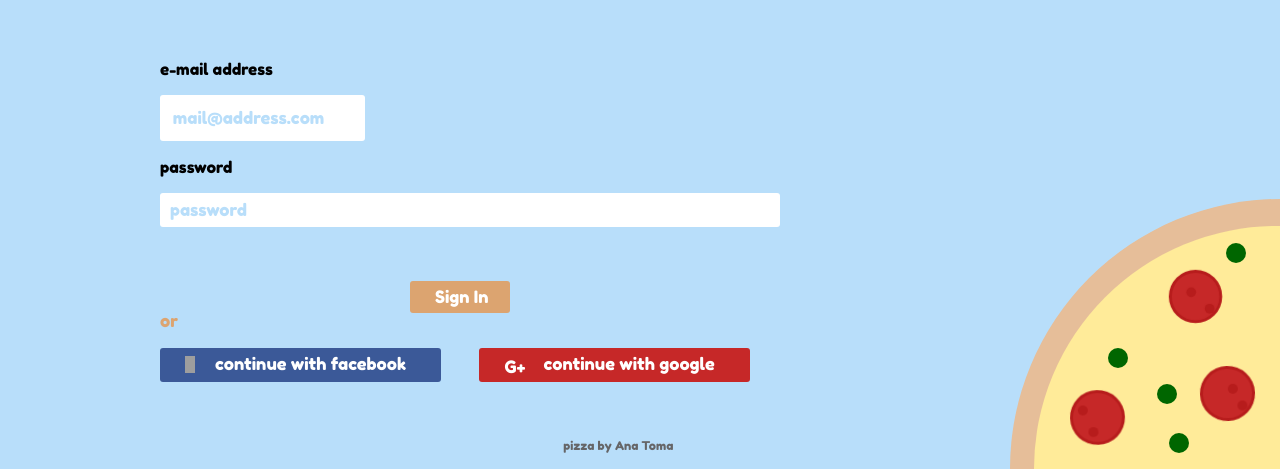
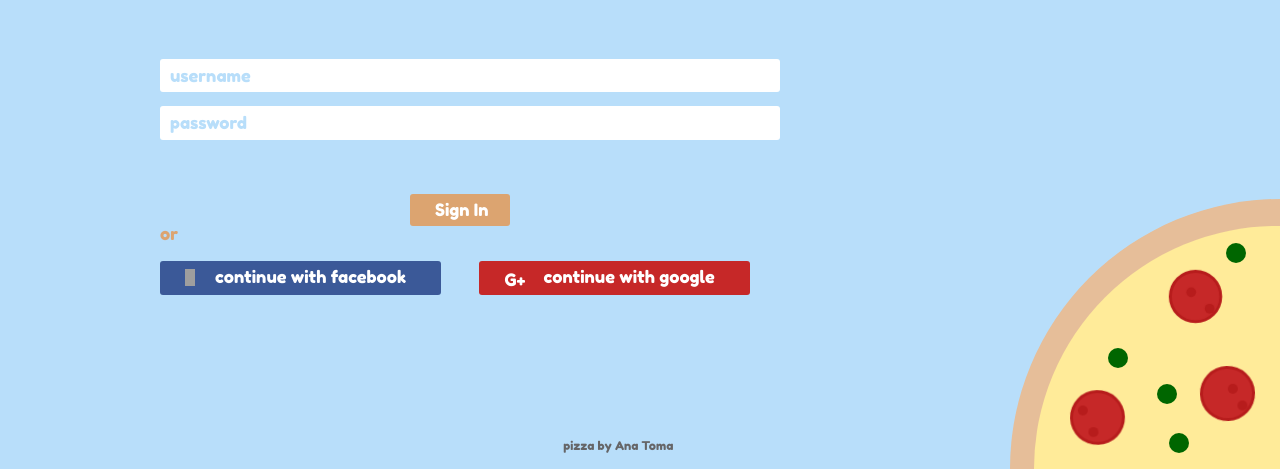
Before and after one commit to bonnina/Gatsby-Cookbook, a Gatsby site: page /about in a window 1280 px wide. Shown: the part 331-800 px from the top of the page. Built offline with nearby package versions, Linux system fonts and the light colour scheme; Gatsby itself is replaced by a stand-in of ours; grey boxes are pictures that could not be loaded.

Commit message:
Add uthentification (sign up) and redirect to private route

```diff
--- a/src/pages/about.js
+++ b/src/pages/about.js
@@ -1,24 +1,78 @@
 import React from 'react'
 import Layout from '../components/layout'
 import Credit from '../components/credit'
+import { navigate } from "gatsby"
+import axios from "axios";
+const API_URL = "http://localhost:3001";
 
-const About = () => (
-  <Layout>
+class About extends React.Component {
+  constructor(props) {
+    super(props);
+
+    this.state = {
+      username: "",
+      password: ""
+    }
+  }
+
+  handleChange = (e) => {
+    this.setState({
+      [e.target.name]: e.target.value
+    })
+  }
+
+  handleFormSubmit = (e) => {
+    e.preventDefault();
+
+    axios.post(`${API_URL}/signup`, {
+      username: this.state.username,
+      password: this.state.password
+    })
+    .then(res =>  {
+      console.log(res.data);
+      if (res.data.token) {
+        localStorage.setItem("token", res.data.token);
+        navigate('/recipes');
+      } else {
+          alert('Sorry, this username alredy exists')
+        }
+    })
+    .catch(err => {
+      console.log(err);
+      alert('Sorry, this username alredy exists')
+    });
+  }
+
+  render() {
+    return (
+    <Layout>
     <p id="about">
       We are passionate about cooking and sharing our recipes with the world.
     </p>
     <p id="logIn">
-      Please log in to view all recipes.
+      Please log in to view the recipes.
     </p>
 
     <div className="grid">
       <div id="login">
         <form>
-            <p><label htmlFor="email"> e-mail address </label></p>
-            <p><input type="email" id="email" placeholder="mail@address.com"/></p>
-            <p><label htmlFor="password"> password </label></p>
-            <p><input type="password" id="password" placeholder="password"/></p>
-            <p><input type="submit" value="Sign In"/></p>
+            <input
+                type="text"
+                name="username"
+                id="name"
+                placeholder="username"
+                required
+                onChange={this.handleChange}
+                />
+            <input
+                type="password"
+                name="password"
+                id="password"
+                placeholder="password"
+                required
+                onChange={this.handleChange}
+                />
+            <p><input type="submit" value="Sign In" onClick={this.handleFormSubmit} /></p>
         </form>
             <p id="or"> or </p>
             <button id="fb"><span className="iconFB"></span> continue with facebook </button>
@@ -41,7 +95,9 @@ const About = () => (
       </div>
     </div>
     <Credit word="pizza" link="https://codepen.io/feuerbird29" name="Ana Toma" />
-   </Layout>
-)
+    </Layout>
+    )
+  }
+}
 
 export default About
```
